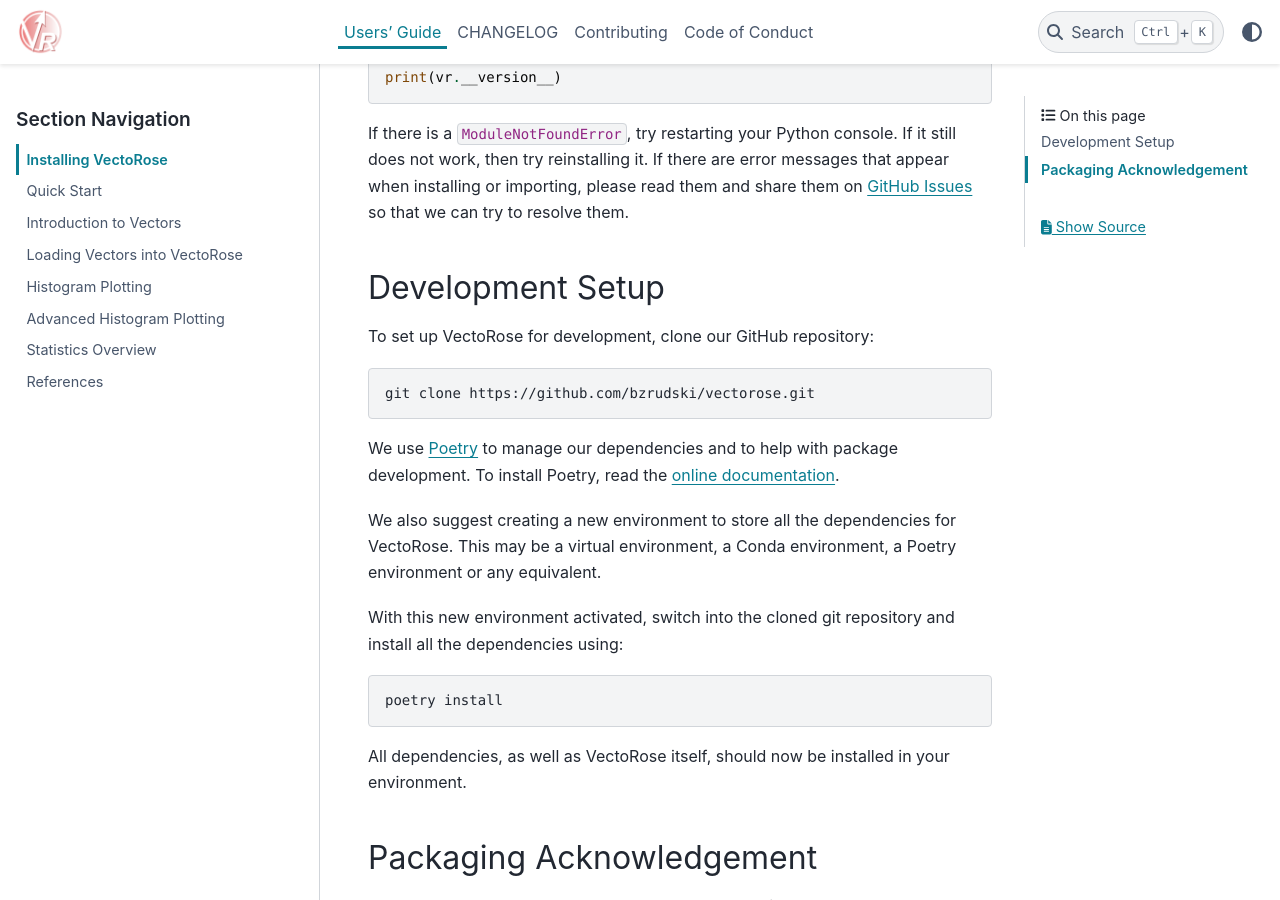
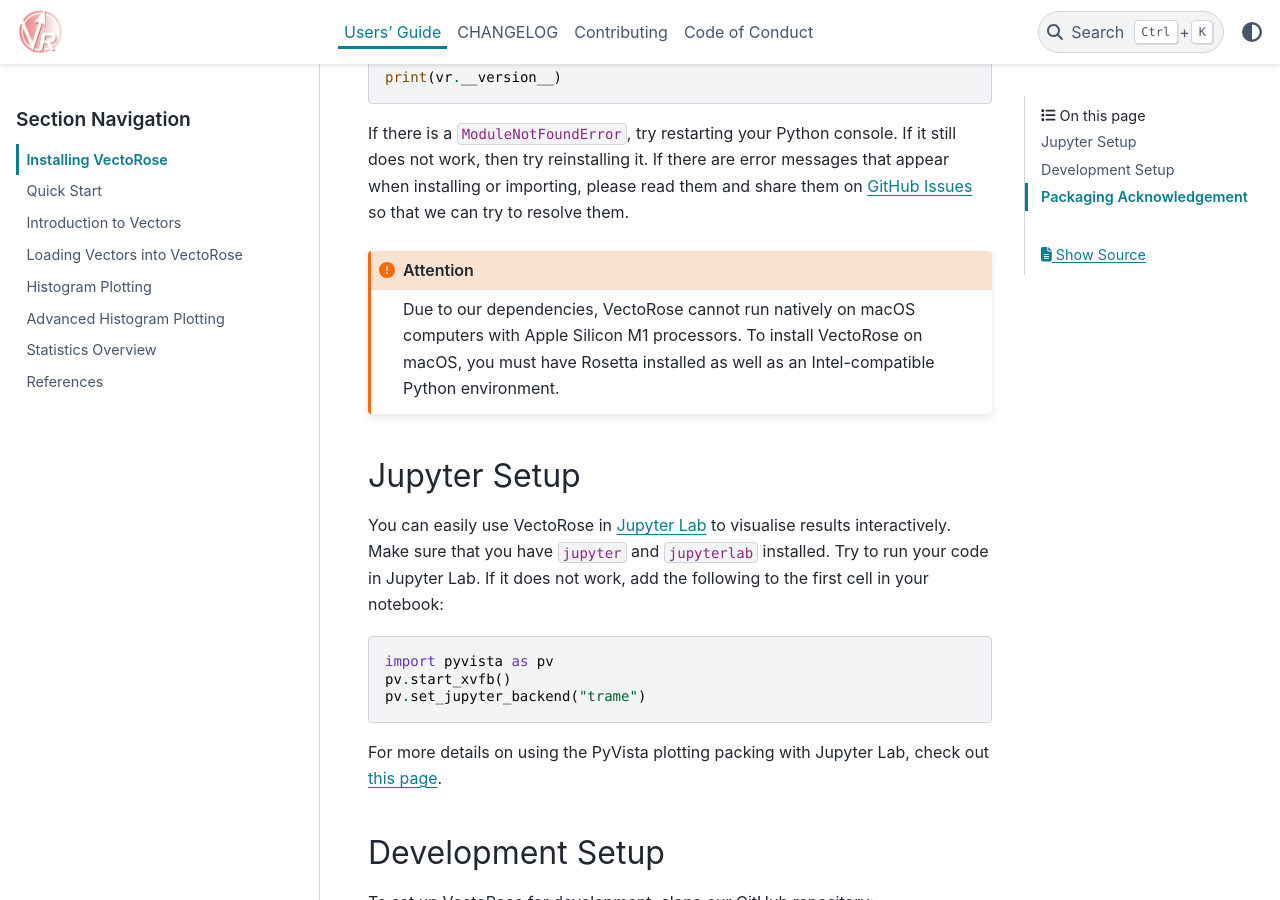
Before and after one commit to bzrudski/vectorose, a Sphinx documentation site: the page built from docs/users_guide/installation.md, in a window 1280 px wide and 900 px high, scrolled down 473 px. Built offline with Sphinx 7.4.7 and the PyData theme 0.15.4, drawn with Linux system fonts in a browser that asks for light colours; pages that are not in the unit, such as notebooks, are missing from menus; cross-references to code outside the pages are shown as plain code.

Commit message:
docs: add mac compatibility warning and jupyter instructions in installation docs.

````diff
--- a/docs/users_guide/installation.md
+++ b/docs/users_guide/installation.md
@@ -24,6 +24,28 @@ it still does not work, then try reinstalling it. If there are error
 messages that appear when installing or importing, please read them and
 share them on [GitHub Issues](https://github.com/bzrudski/vectorose/issues)
 so that we can try to resolve them.
+
+```{attention}
+Due to our dependencies, VectoRose cannot run natively on macOS computers
+with Apple Silicon M1 processors. To install VectoRose on macOS, you must
+have Rosetta installed as well as an Intel-compatible Python environment.
+```
+
+## Jupyter Setup
+
+You can easily use VectoRose in [Jupyter Lab](https://jupyter.org/) to
+visualise results interactively. Make sure that you have `jupyter` and
+`jupyterlab` installed. Try to run your code in Jupyter Lab. If it does not
+work, add the following to the first cell in your notebook:
+
+```python
+import pyvista as pv
+pv.start_xvfb()
+pv.set_jupyter_backend("trame")
+```
+
+For more details on using the PyVista plotting packing with Jupyter Lab,
+check out [this page](https://docs.pyvista.org/user-guide/jupyter/).
 
 ## Development Setup
 
````
